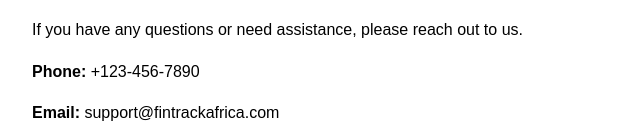
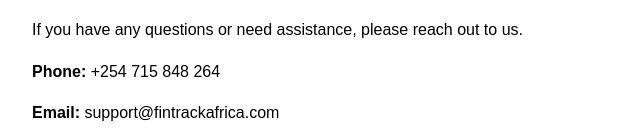
Before and after one commit to Margaret-KE/fintrack-africa, a plain HTML site: page fintrack-frontend/index.html in a window 1280 px wide. Shown: the part 822-952 px from the top of the page, 0-640 px from the left. Drawn offline with Linux system fonts and the light colour scheme.

Commit message:
Update index.html

```diff
--- a/fintrack-frontend/index.html
+++ b/fintrack-frontend/index.html
@@ -42,7 +42,7 @@
         <section id="contact">
             <h2>Contact Us</h2>
             <p>If you have any questions or need assistance, please reach out to us.</p>
-            <p><strong>Phone:</strong> +123-456-7890</p>
+            <p><strong>Phone:</strong> +254 715 848 264</p>
             <p><strong>Email:</strong> support@fintrackafrica.com</p>
             <form id="contact-form">
                 <label for="name">Name:</label>
```
